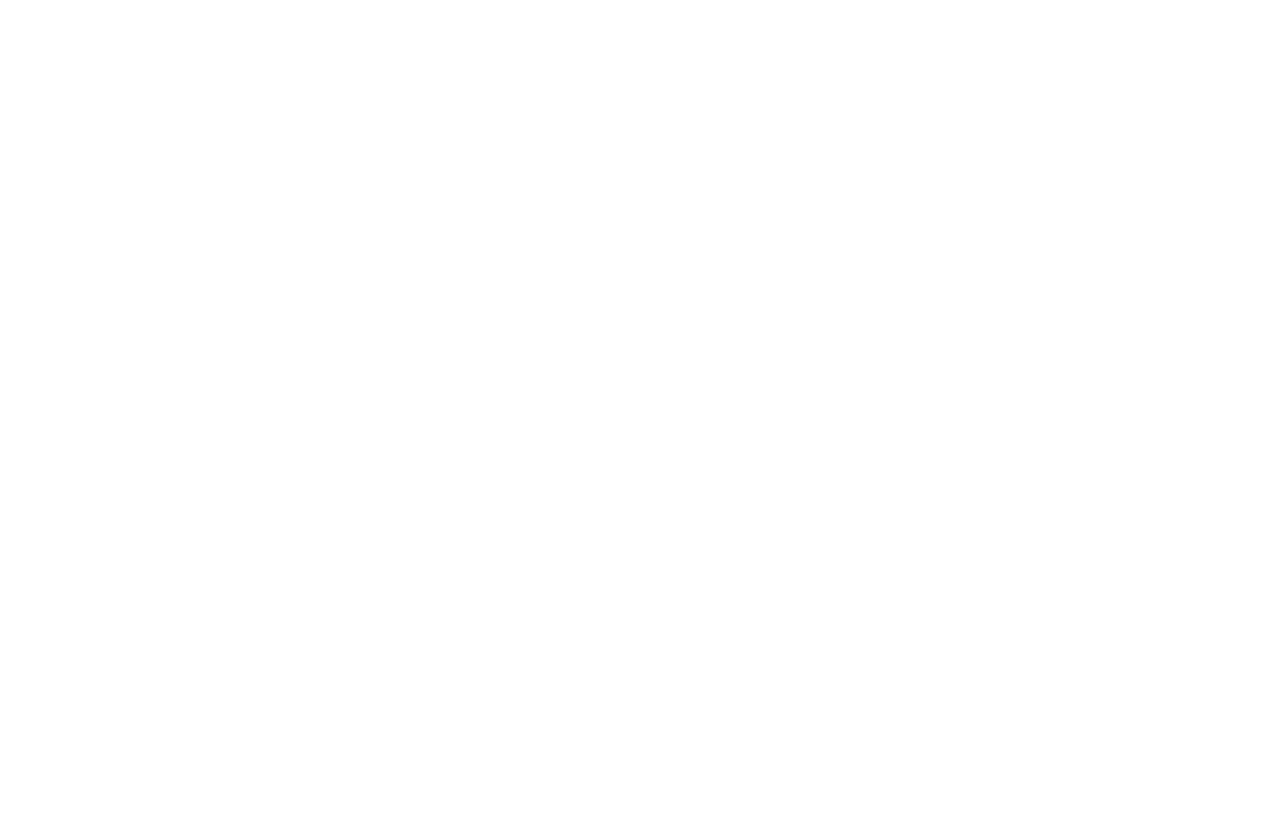
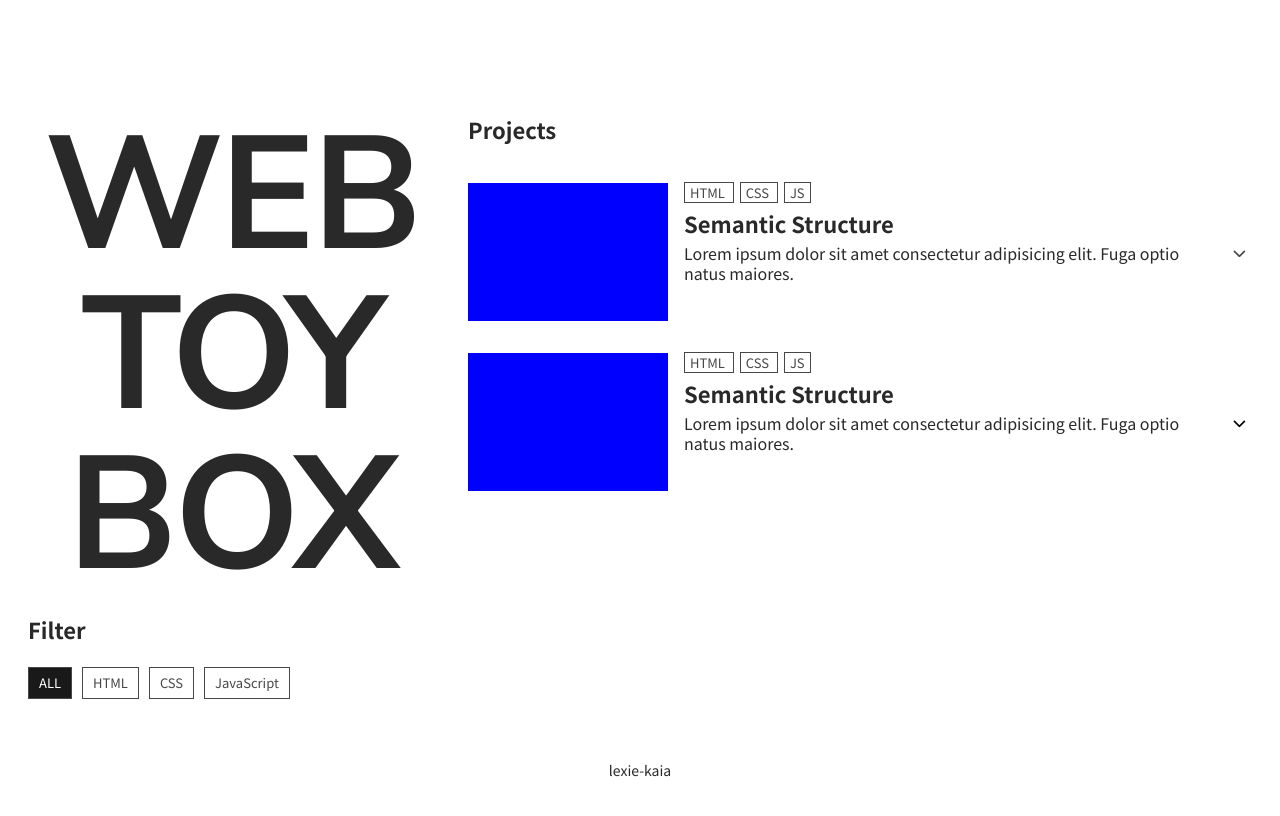
Before and after one commit to lexie-kaia/web_toy_box, a plain HTML site: page index.html in a window 1280 px wide. Drawn offline with Linux system fonts and the light colour scheme.

Commit message:
index : structuring + styling

```diff
--- /dev/null
+++ b/index.css
@@ -0,0 +1,171 @@
+@import url('https://fonts.googleapis.com/css2?family=Nunito+Sans:wght@700&display=swap');
+
+body {
+  color: #292929;
+}
+
+body::after {
+  content: 'lexie-kaia ';
+  display: block;
+  margin: 64px 0;
+  font-size: 14px;
+  text-align: center;
+}
+
+/* font style */
+.fs__h1 {
+  font-family: 'Nunito Sans', sans-serif;
+  font-size: 160px;
+  font-weight: 700;
+  text-align: center;
+  letter-spacing: -0.02em;
+}
+
+.fs__h1--m {
+}
+
+.fs__h2 {
+  display: block;
+  font-size: 22px;
+  line-height: 28px;
+  font-weight: 700;
+}
+
+.fs__h2--section-heading {
+  margin-bottom: 16px;
+  padding-bottom: 8px;
+}
+
+.fs__h3 {
+  font-size: 16px;
+  line-height: 20px;
+  font-weight: 700;
+}
+
+.fs__p {
+  font-size: 16px;
+  line-height: 20px;
+}
+
+.fs__list {
+  list-style-type: disc;
+  margin-left: 30px;
+  line-height: 22px;
+}
+
+/* tag style */
+.tag__m {
+  margin-right: 10px;
+  padding: 0 10px;
+  height: 32px;
+  border: 1px solid #474747;
+  /* border-radius: 3px;
+  background: #e6e6e6;
+  color: #757575; */
+  color: #474747;
+  font-size: 13px;
+  line-height: 20px;
+}
+
+.tag__m--selected {
+  background: #191919;
+  color: #ffffff;
+}
+
+.tag__s {
+  margin-right: 6px;
+  padding: 0 5px;
+  height: 24px;
+  border: 1px solid #474747;
+  /* border-radius: 3px; */
+  /* background: #e6e6e6; */
+  /* color: #757575; */
+  color: #474747;
+  font-size: 13px;
+  line-height: 20px;
+}
+
+/* body */
+.body {
+  display: grid;
+  grid-template-columns: 408px 1fr;
+  gap: 32px;
+  margin: 115px auto 0;
+  max-width: 1224px;
+  width: 100%;
+  /* border: 1px solid red; */
+}
+
+/* filter section */
+.filter {
+  margin-top: 20px;
+}
+
+.filter__list {
+  display: flex;
+}
+
+/* projects section */
+.project__summary {
+  display: flex;
+  justify-content: space-between;
+  align-self: center;
+  padding: 16px 0;
+  /* border: 1px solid red; */
+}
+
+.project__img-container {
+  flex-shrink: 0;
+  margin-right: 16px;
+  width: 200px;
+  height: 138px;
+  background-color: blue;
+}
+
+.project__text-container {
+  flex-grow: 1;
+  margin-right: 16px;
+  /* border: 1px solid red; */
+}
+
+.project__btn-container {
+  display: flex;
+  align-items: center;
+}
+
+.btn__view-more {
+  display: block;
+  padding: 6px;
+  color: #474747;
+  text-align: right;
+  transition: transform 0.25s;
+}
+
+.btn__view-more--rotate {
+  transform: rotate(180deg);
+}
+
+.project__title {
+  margin-top: 6px;
+}
+
+.project__description {
+  margin-top: 6px;
+}
+
+.project__verbose {
+  padding-left: 216px;
+  padding-bottom: 32px;
+}
+
+.display--none {
+  display: none;
+}
+
+.project__heading {
+  margin-top: 12px;
+}
+
+.project__heading:first-child {
+  margin-top: 0px;
+}
--- a/index.html
+++ b/index.html
@@ -5,6 +5,174 @@
     <meta http-equiv="X-UA-Compatible" content="IE=edge" />
     <meta name="viewport" content="width=device-width, initial-scale=1.0" />
     <title>Web Toy Box</title>
+    <link rel="stylesheet" href="reset_custom.css" />
+    <link rel="stylesheet" href="index.css" />
+    <script
+      src="https://kit.fontawesome.com/381cdc4554.js"
+      crossorigin="anonymous"
+    ></script>
+    <script src="index.js" defer></script>
   </head>
-  <body></body>
+  <body>
+
+    <div class="body">
+
+      <div class="body__left">
+
+        <!-- header -->
+        <header>
+          <h1 class="fs__h1">
+            WEB TOY BOX
+          </h1>
+        </header>
+
+        <!-- filter section -->
+        <nav class="filter js-filter">
+          <h2 class="fs__h2 fs__h2--section-heading">
+            Filter
+          </h2>
+          <ul class="filter__list">
+            <li>
+              <button type="button" class="tag__m tag__m--selected " data-filter="all">
+                ALL
+              </button>
+            </li>
+            <li>
+              <button type="button" class="tag__m">
+                HTML
+              </button>
+            </li>
+            <li>
+              <button type="button" class="tag__m">
+                CSS
+              </button>
+            </li>
+            <li>
+              <button type="button" class="tag__m">
+                JavaScript
+              </button>
+            </li>
+          </ul>
+        </nav>
+      </div>
+
+      <div class="body__right">
+
+        <!-- project section -->
+        <div class="project">
+          <h2 class="fs__h2 fs__h2--section-heading">
+            Projects
+          </h2>
+
+          <div class="project__list">
+
+            <div class="project__card js-project-card">
+              <div class="project__summary">
+                <a href="" class="project__img-container">
+                  <img src="" alt="" class="project__image" />
+                </a>
+                <div class="project__text-container">
+                  <span class="tag__s">
+                    HTML
+                  </span>
+                  <span class="tag__s">
+                    CSS
+                  </span>
+                  <span class="tag__s">
+                    JS
+                  </span>
+                  <h3 class="project__title fs__h2">
+                    <a href="">
+                      Semantic Structure
+                    </a>
+                  </h3>
+                  <p class="project__description fs__p">
+                    <a href="">
+                      Lorem ipsum dolor sit amet consectetur adipisicing elit.
+                      Fuga optio natus maiores.
+                    </a>
+                  </p>
+                </div>
+                <div class="project__btn-container">
+                  <button class="btn__view-more js-btn-view-more">
+                    <i class="fas fa-chevron-down js-icon"></i>
+                  </button>
+                </div>
+              </div>
+              <div class="project__verbose display--none js-content-verbose">
+                <h4 class="project__heading fs__h3">
+                  Key Features
+                </h4>
+                <p class="project__description fs__p">
+                  Lorem ipsum dolor sit amet consectetur adipisicing elit. Ad, aut. Lorem ipsum dolor sit amet consectetur adipisicing elit. Facilis illo incidunt dolore molestias commodi. Aliquid.
+                </p>
+                <h4 class="project__heading fs__f3">
+                  References
+                </h4>
+                <p class="project__description fs__p">
+                  <ul>
+                    <li class="fs__list">Lorem ipsum dolor sit amet consectetur.</li>
+                    <li class="fs__list">Lorem ipsum dolor sit.</li>
+                    <li class="fs__list">Lorem ipsum dolor sit amet consectetur, adipisicing elit. Cum, amet.</li>
+                  </ul>
+                </p>
+              </div>
+            </div>
+
+            <div class="project__card js-project-card">
+              <div class="project__summary">
+                <a href="" class="project__img-container">
+                  <img src="" alt="" class="project__image" />
+                </a>
+                <div class="project__text-container">
+                  <span class="tag__s">
+                    HTML
+                  </span>
+                  <span class="tag__s">
+                    CSS
+                  </span>
+                  <span class="tag__s">
+                    JS
+                  </span>
+                  <h3 class="project__title fs__h2">
+                    <a href="">
+                      Semantic Structure
+                    </a>
+                  </h3>
+                  <p class="project__description fs__p">
+                    <a href="">
+                      Lorem ipsum dolor sit amet consectetur adipisicing elit.
+                      Fuga optio natus maiores.
+                    </a>
+                  </p>
+                </div>
+                <div class="project__btn-container">
+                  <button class="btn__more js-btn-more">
+                    <i class="fas fa-chevron-down js-icon"></i>
+                  </button>
+                </div>
+              </div>
+              <div class="project__verbose display--none js-content-verbose">
+                <h4 class="project__heading fs__h3">
+                  Key Features
+                </h4>
+                <p class="project__description fs__p">
+                  Lorem ipsum dolor sit amet consectetur adipisicing elit. Ad, aut.
+                </p>
+                <h4 class="project__heading fs__f3">
+                  References
+                </h4>
+                <p class="project__description fs__p">
+                  Lorem, ipsum dolor sit amet consectetur adipisicing elit. Dignissimos, modi.
+                </p>
+              </div>
+            </div>
+
+
+          </div>
+        </div>
+      </div>
+
+    </div>
+  </body>
 </html>
--- /dev/null
+++ b/index.js
@@ -0,0 +1,21 @@
+const filter = document.querySelector('.js-filter');
+
+const showFiltered = (event) => {
+  console.log(event.target.dataset.filter);
+};
+
+filter.addEventListener('click', showFiltered);
+
+const projectCards = document.querySelectorAll('.js-project-card');
+
+const showVerbose = (event) => {
+  if (!event.target.matches('.js-icon') && !event.target.matches('.js-btn-more')) return;
+
+  const contentVerbose = event.currentTarget.querySelector('.js-content-verbose');
+  const btnMore = event.currentTarget.querySelector('.js-btn-view- more');
+
+  contentVerbose.classList.toggle('display--none');
+  btnMore.classList.toggle('btn__view-more--rotate');
+};
+
+projectCards.forEach((projectCard) => projectCard.addEventListener('click', showVerbose));
--- /dev/null
+++ b/reset_custom.css
@@ -0,0 +1,51 @@
+@import url('https://fonts.googleapis.com/css2?family=Noto+Sans+KR:wght@300;400;500;700&display=swap');
+
+*,
+*:before,
+*:after {
+  box-sizing: border-box;
+  margin: 0;
+}
+
+body {
+  font-family: 'Noto Sans KR', sans-serif;
+  letter-spacing: -0.015;
+  line-height: 1;
+}
+
+ul,
+ol,
+li,
+dl,
+dt,
+dd {
+  list-style-type: none;
+  padding-left: 0;
+  margin-left: 0;
+}
+
+a {
+  color: inherit;
+  text-decoration: none;
+}
+
+button:focus,
+button:active,
+input:focus,
+input:active {
+  outline: none;
+  box-shadow: none;
+}
+
+button {
+  border: none;
+  background: transparent;
+  font-family: inherit;
+  cursor: pointer;
+}
+
+button,
+input,
+textarea {
+  font-family: inherit;
+}
```
Also changed, not shown: css/responsive.html (+1 -1 lines), reset.css (+5 -4 lines), 1 other file.
